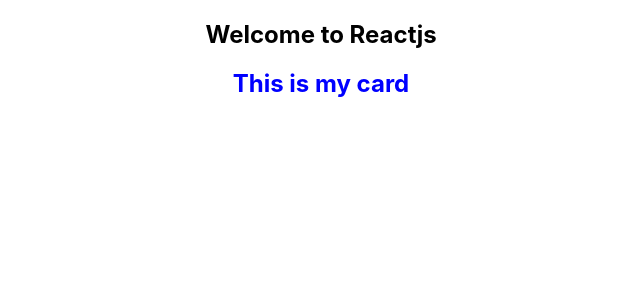
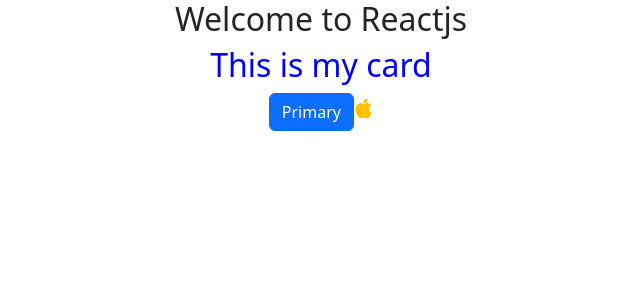
Before and after one commit to nikitapatil311/Project, a React (Create React App) app in the folder project/: page / in a window 1280 px wide. Shown: the top 300 px of the page, without its empty margins (319-959 px from the left). Built offline with nearby package versions, Linux system fonts and the light colour scheme.

Commit message:
configured bootstrap into react project

```diff
--- a/project/package.json
+++ b/project/package.json
@@ -6,6 +6,8 @@
     "@testing-library/jest-dom": "^5.17.0",
     "@testing-library/react": "^13.4.0",
     "@testing-library/user-event": "^13.5.0",
+    "bootstrap": "^5.3.3",
+    "bootstrap-icons": "^1.11.3",
     "react": "^18.2.0",
     "react-dom": "^18.2.0",
     "react-scripts": "5.0.1",
--- a/project/src/App.js
+++ b/project/src/App.js
@@ -1,5 +1,11 @@
 import "./App.css";
 import MyCard from "../src/components/Card";
+
+// Bootstrap configuration
+
+import "../node_modules/bootstrap/dist/css/bootstrap.css";
+import "../node_modules/bootstrap/dist/js/bootstrap.bundle";
+import "../node_modules/bootstrap-icons/font/bootstrap-icons.css";
 
 function App() {
   return (
--- a/project/src/components/Card.css
+++ b/project/src/components/Card.css
@@ -1,3 +1,7 @@
 .myStyles {
   color: blue;
 }
+
+.bi-apple {
+  font-size: larger;
+}
--- a/project/src/components/Card.jsx
+++ b/project/src/components/Card.jsx
@@ -5,6 +5,10 @@
   return (
     <>
       <h2 className="myStyles">This is my card</h2>
+      <button type="button" class="btn btn-primary">
+        Primary
+      </button>
+      <i class="bi bi-apple text-warning"></i>
     </>
   );
 };
```
Also changed, not shown: 1 other file (tests, documents, lock files or other folders).
